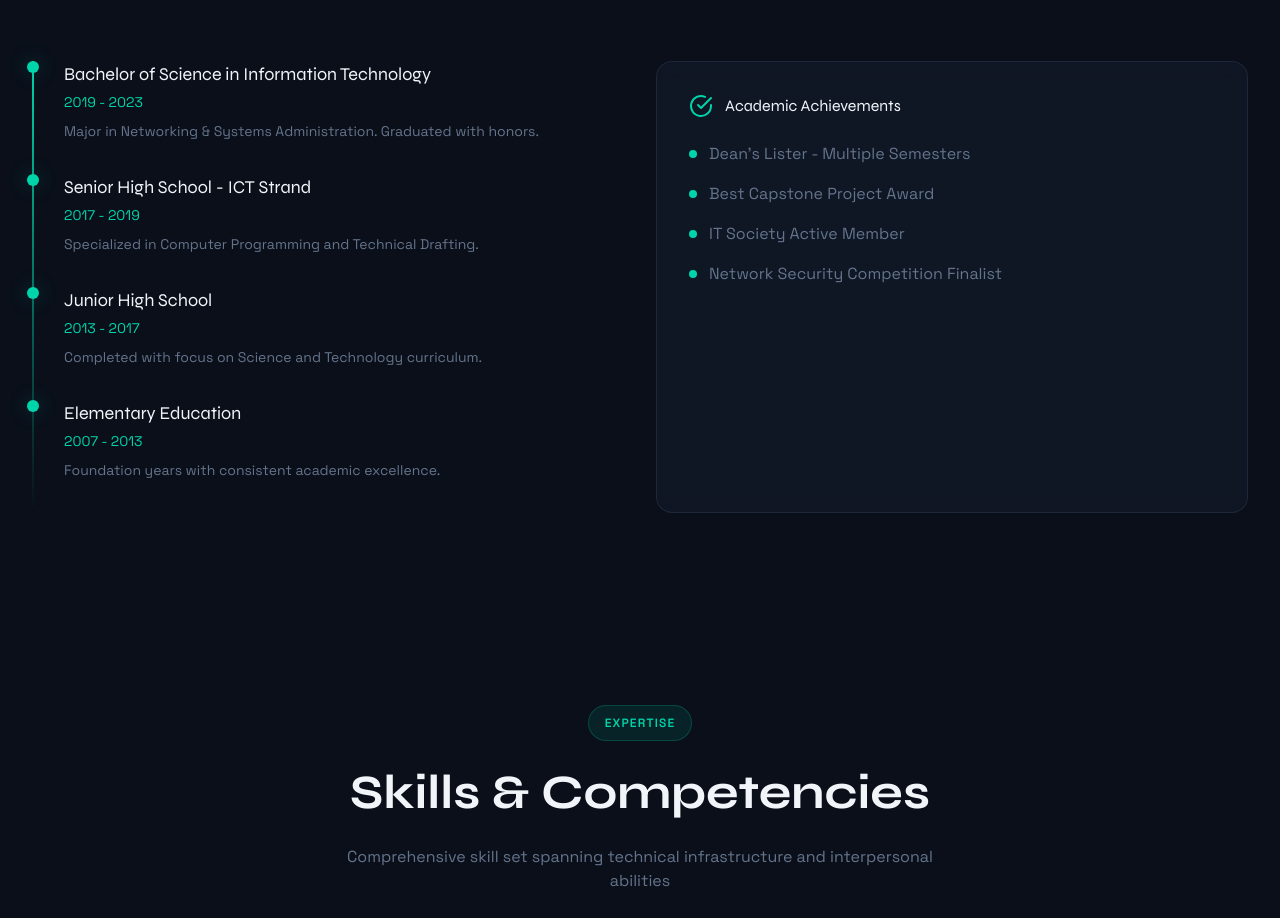
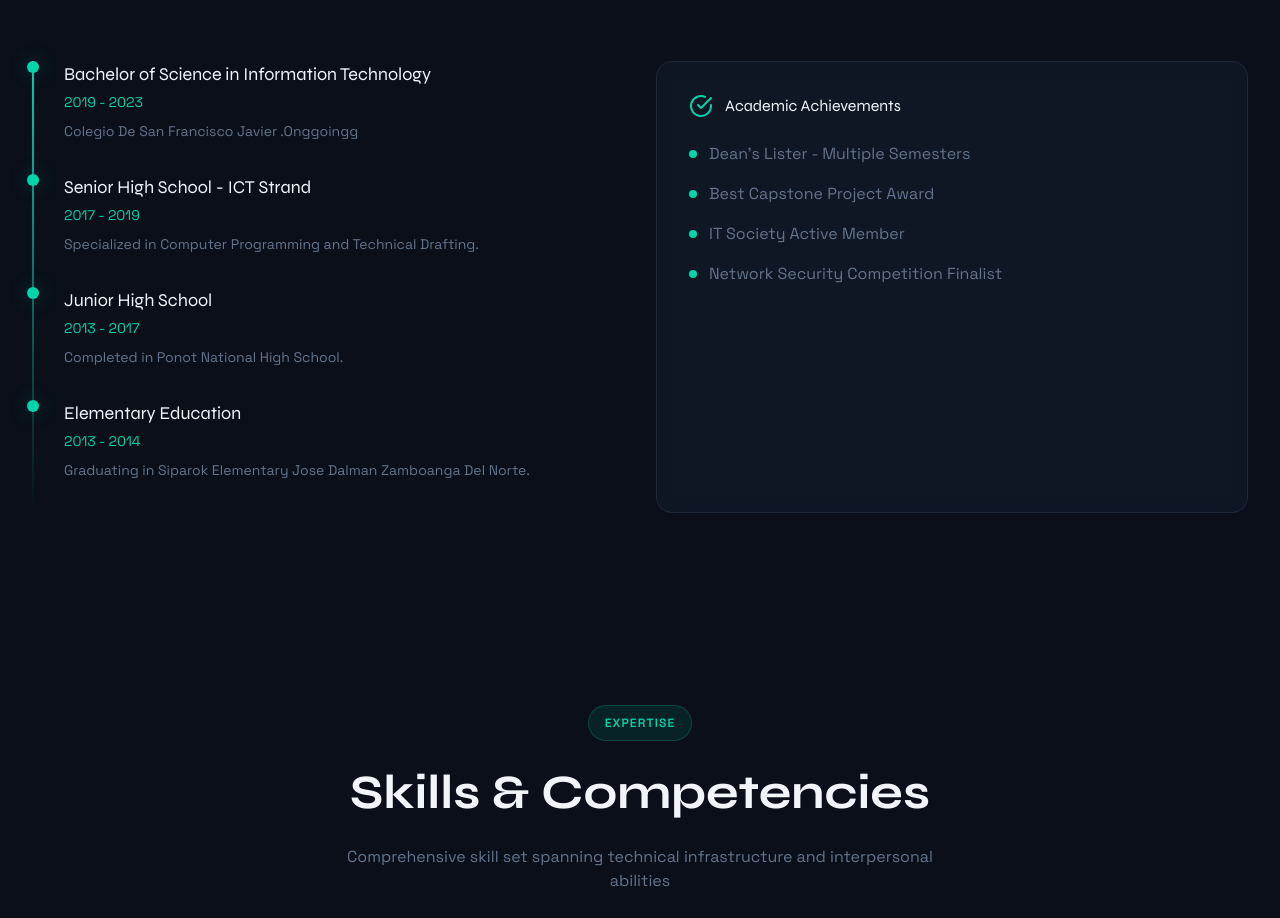
Before and after one commit to rolieskissesbuhiantenorio100-ship-it/Rolies-Tenorio-Portfolio, a plain HTML site: page index.html in a window 1280 px wide. Shown: the part 1112-2030 px from the top of the page. Drawn offline with nearby package versions, Linux system fonts and the light colour scheme.

Commit message:
Update index.html

```diff
--- a/index.html
+++ b/index.html
@@ -895,7 +895,7 @@
           <div class="timeline-item">
             <h4>Bachelor of Science in Information Technology</h4>
             <p class="year">2019 - 2023</p>
-            <p>Major in Networking & Systems Administration. Graduated with honors.</p>
+            <p>Colegio De San Francisco Javier .Onggoingg</p>
           </div>
           <div class="timeline-item">
             <h4>Senior High School - ICT Strand</h4>
@@ -905,12 +905,12 @@
           <div class="timeline-item">
             <h4>Junior High School</h4>
             <p class="year">2013 - 2017</p>
-            <p>Completed with focus on Science and Technology curriculum.</p>
+            <p>Completed in Ponot National High School.</p>
           </div>
           <div class="timeline-item">
             <h4>Elementary Education</h4>
-            <p class="year">2007 - 2013</p>
-            <p>Foundation years with consistent academic excellence.</p>
+            <p class="year">2013 - 2014</p>
+            <p>Graduating in Siparok Elementary Jose Dalman Zamboanga Del Norte.</p>
           </div>
         </div>
 
```
